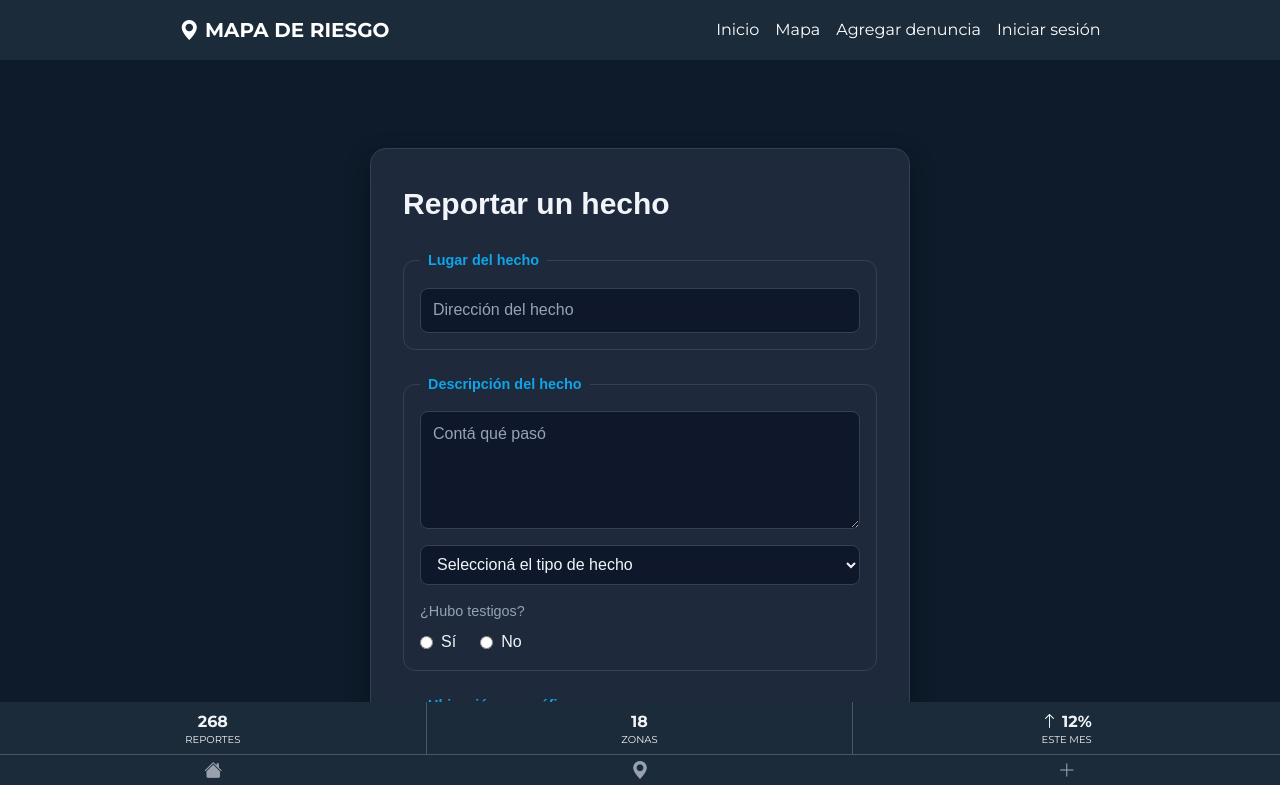
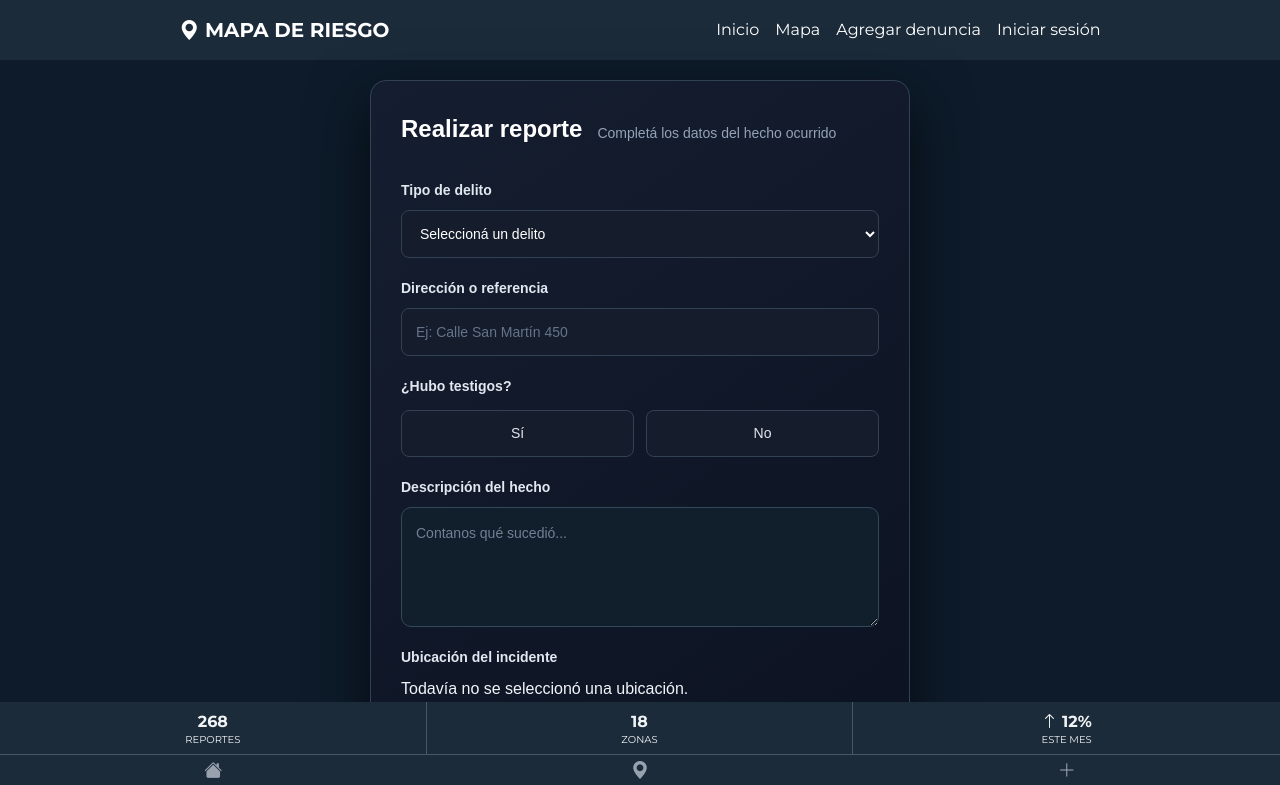
Before and after one commit to Matiassanchez18/DefensaMapaRiesgo, a React (Vite) app in the folder MapaRiesgo/Frontend/: page /reporte in a window 1280 px wide. Shown: the top 785 px of the page. Built offline with nearby package versions, Linux system fonts and the light colour scheme.

Commit message:
se modifico la page denuncia

```diff
--- a/MapaRiesgo/Frontend/src/components/Reporte.jsx
+++ b/MapaRiesgo/Frontend/src/components/Reporte.jsx
@@ -1,76 +1,79 @@
+import { useState } from "react";
+import "../style/Formulario.css";
 
-import { useState } from "react";
-import "../Style/reporte.css";
+function Formulario() {
+  const [ubicacion, setUbicacion] = useState(null);
+  const [cargando, setCargando] = useState(false);
+  const [mensaje, setMensaje] = useState("");
 
-function Reporte() {
-  const [datos, setDatos] = useState({
-    direccion: "",
-    descripcion: "",
-    id_delito: "",
-    testigos: "",
-    latitud: "",
-    longitud: "",
-  });
+  const seleccionarEnMapa = () => {
+    // Permite obtener la ubicación GPS actual.
+    if (!navigator.geolocation) {
+      setMensaje("Tu navegador no permite obtener la ubicación.");
+      return;
+    }
 
-  const [mensaje, setMensaje] = useState("");
-  const [cargando, setCargando] = useState(false);
-
-  const handleChange = (e) => {
-    const { name, value } = e.target;
-
-    setDatos({
-      ...datos,
-      [name]: value,
-    });
+    navigator.geolocation.getCurrentPosition(
+      (posicion) => {
+        setUbicacion([posicion.coords.latitude, posicion.coords.longitude]);
+        setMensaje("Ubicación obtenida correctamente.");
+      },
+      () => {
+        setMensaje("No se pudo obtener tu ubicación.");
+      },
+    );
   };
 
   const handleSubmit = async (e) => {
     e.preventDefault();
     setMensaje("");
 
-    if (!datos.latitud || !datos.longitud) {
+    if (!ubicacion) {
       setMensaje("Primero tenés que seleccionar la ubicación del hecho.");
       return;
     }
 
+    const datosFormulario = new FormData(e.target);
+
+    const reporte = {
+      id_delito: Number(datosFormulario.get("id_delito")),
+      direccion: datosFormulario.get("direccion").trim(),
+      descripcion: datosFormulario.get("descripcion").trim(),
+      testigos: datosFormulario.get("testigos") === "si",
+      latitud: Number(ubicacion[0]),
+      longitud: Number(ubicacion[1]),
+    };
+
     try {
       setCargando(true);
 
-      const respuesta = await fetch(
-        "http://localhost:3000/api/reportes",
-        {
+      const respuesta = await fetch("http://localhost:3000/api/reportes", {
         method: "POST",
         headers: {
           "Content-Type": "application/json",
         },
-          body: JSON.stringify({
-            ...datos,
-            id_delito: Number(datos.id_delito),
-            latitud: Number(datos.latitud),
-            longitud: Number(datos.longitud),
-          }),
-        }
-      );
+        body: JSON.stringify(reporte),
+      });
 
       const resultado = await respuesta.json();
 
       if (!respuesta.ok) {
-        throw new Error(resultado.mensaje || "Error al enviar la denuncia.");
+        if (resultado.errores?.length > 0) {
+          throw new Error(
+            resultado.errores
+              .map((error) => `${error.campo}: ${error.mensaje}`)
+              .join("\n"),
+          );
         }
 
-      setMensaje("Denuncia registrada correctamente.");
+        throw new Error(resultado.mensaje || "Error al enviar el reporte.");
+      }
 
-      setDatos({
-        direccion: "",
-        descripcion: "",
-        id_delito: "",
-        testigos: "",
-        latitud: "",
-        longitud: "",
-      });
-
+      setMensaje("Reporte registrado correctamente.");
+      e.target.reset();
+      setUbicacion(null);
     } catch (error) {
-      console.error("Error al enviar denuncia:", error);
+      console.error("Error al enviar reporte:", error);
       setMensaje(error.message);
     } finally {
       setCargando(false);
@@ -80,126 +83,101 @@ function Reporte() {
   return (
     <div className="reporte">
       <div className="reporte-card">
-        <h1 className="reporte-titulo">Reportar un hecho</h1>
+        <div className="reporte-header">
+          <h2>Realizar reporte</h2>
+          <p>Completá los datos del hecho ocurrido</p>
+        </div>
 
-        <form onSubmit={handleSubmit} className="reporte-form">
+        <form className="reporte-form" onSubmit={handleSubmit}>
+          <div className="reporte-campo">
+            <label htmlFor="id_delito">Tipo de delito</label>
+            <select
+              id="id_delito"
+              name="id_delito"
+              className="reporte-input-icono"
+              required
+            >
+              <option value="">Seleccioná un delito</option>
+              <option value="1">Robo</option>
+              <option value="2">Hurto</option>
+              <option value="3">Asalto</option>
+              <option value="4">Vandalismo</option>
+              <option value="5">Otro</option>
+            </select>
+          </div>
 
-          <fieldset className="reporte-grupo">
-            <legend>Lugar del hecho</legend>
-
+          <div className="reporte-campo">
+            <label htmlFor="direccion">Dirección o referencia</label>
             <input
               type="text"
+              id="direccion"
               name="direccion"
-              value={datos.direccion}
-              onChange={handleChange}
-              placeholder="Dirección del hecho"
-              className="reporte-campo"
+              className="reporte-input-icono"
+              placeholder="Ej: Calle San Martín 450"
               required
             />
-          </fieldset>
+          </div>
 
-          <fieldset className="reporte-grupo">
-            <legend>Descripción del hecho</legend>
-
-            <textarea
-              name="descripcion"
-              value={datos.descripcion}
-              onChange={handleChange}
-              rows={4}
-              placeholder="Contá qué pasó"
-              className="reporte-campo"
-              required
-            />
-
-            <select
-              name="id_delito"
-              value={datos.id_delito}
-              onChange={handleChange}
-              className="reporte-campo"
-              required
-            >
-              <option value="">Seleccioná el tipo de hecho</option>
-
-              {/* Acá deben ir los delitos que existen en MySQL */}
-              <option value="1">Robo</option>
-              <option value="2">Hurto</option>
-              <option value="3">Vandalismo</option>
-              <option value="4">Otro</option>
-            </select>
-
-            <div>
-              <p className="reporte-pregunta">¿Hubo testigos?</p>
-
-              <div className="reporte-radios">
-                <label>
-                  <input
-                    type="radio"
-                    name="testigos"
-                    value="si"
-                    checked={datos.testigos === "si"}
-                    onChange={handleChange}
-                    required
-                  />
+          <div className="reporte-campo">
+            <label>¿Hubo testigos?</label>
+            <div className="reporte-opciones">
+              <label className="reporte-opcion">
+                <input type="radio" name="testigos" value="si" required />
                 Sí
               </label>
 
-                <label>
-                  <input
-                    type="radio"
-                    name="testigos"
-                    value="no"
-                    checked={datos.testigos === "no"}
-                    onChange={handleChange}
-                  />
+              <label className="reporte-opcion">
+                <input type="radio" name="testigos" value="no" />
                 No
               </label>
             </div>
           </div>
-          </fieldset>
 
-          {/* Coordenadas temporales para probar el backend */}
-          <fieldset className="reporte-grupo">
-            <legend>Ubicación geográfica</legend>
-
-            <input
-              type="number"
-              step="any"
-              name="latitud"
-              value={datos.latitud}
-              onChange={handleChange}
-              placeholder="Latitud"
-              className="reporte-campo"
+          <div className="reporte-campo">
+            <label htmlFor="descripcion">Descripción del hecho</label>
+            <textarea
+              id="descripcion"
+              name="descripcion"
+              className="reporte-input-icono"
+              placeholder="Contanos qué sucedió..."
+              rows="4"
               required
             />
+          </div>
 
-            <input
-              type="number"
-              step="any"
-              name="longitud"
-              value={datos.longitud}
-              onChange={handleChange}
-              placeholder="Longitud"
-              className="reporte-campo"
-              required
-            />
-          </fieldset>
-
-          {mensaje && (
-            <p role="status">{mensaje}</p>
-          )}
+          <div className="reporte-campo">
+            <label>Ubicación del incidente</label>
+            <p>
+              {ubicacion
+                ? "Ubicación seleccionada correctamente."
+                : "Todavía no se seleccionó una ubicación."}
+            </p>
 
             <button
+              type="button"
+              className="reporte-input-icono"
+              onClick={seleccionarEnMapa}
+            >
+              <i className="bi bi-geo-alt"></i>
+              Obtener ubicación actual
+            </button>
+          </div>
+
+          {mensaje && <p role="status">{mensaje}</p>}
+
+          <div className="reporte-acciones">
+            <button
               type="submit"
-            className="reporte-boton"
+              className="reporte-btn-enviar"
               disabled={cargando}
             >
-            {cargando ? "Enviando..." : "Enviar denuncia"}
+              {cargando ? "Enviando..." : "Enviar reporte"}
             </button>
-
+          </div>
         </form>
       </div>
     </div>
   );
 }
 
-export default Reporte;
+export default Formulario;
```
Lines whose indentation alone changed are shown as unchanged.
